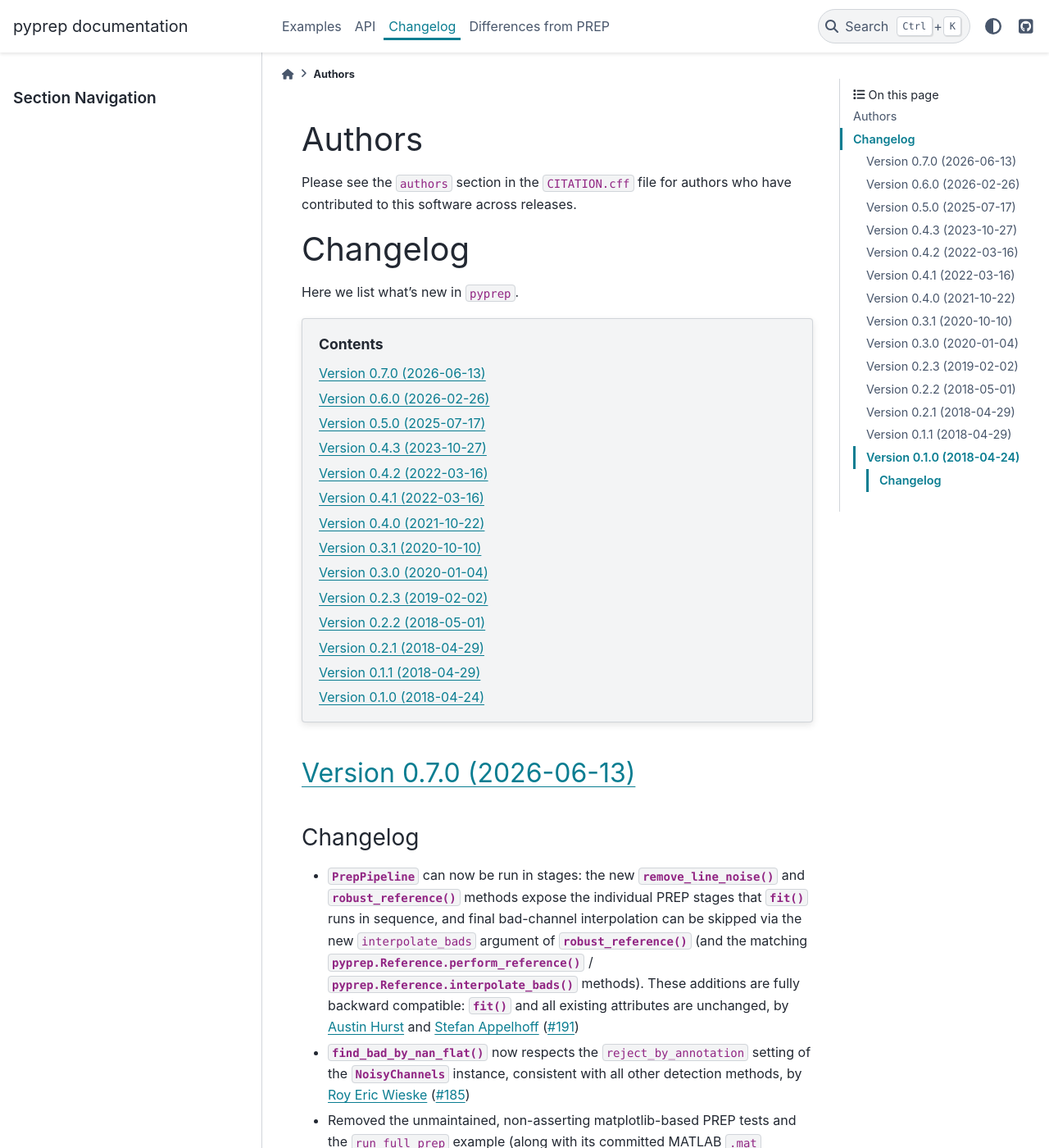
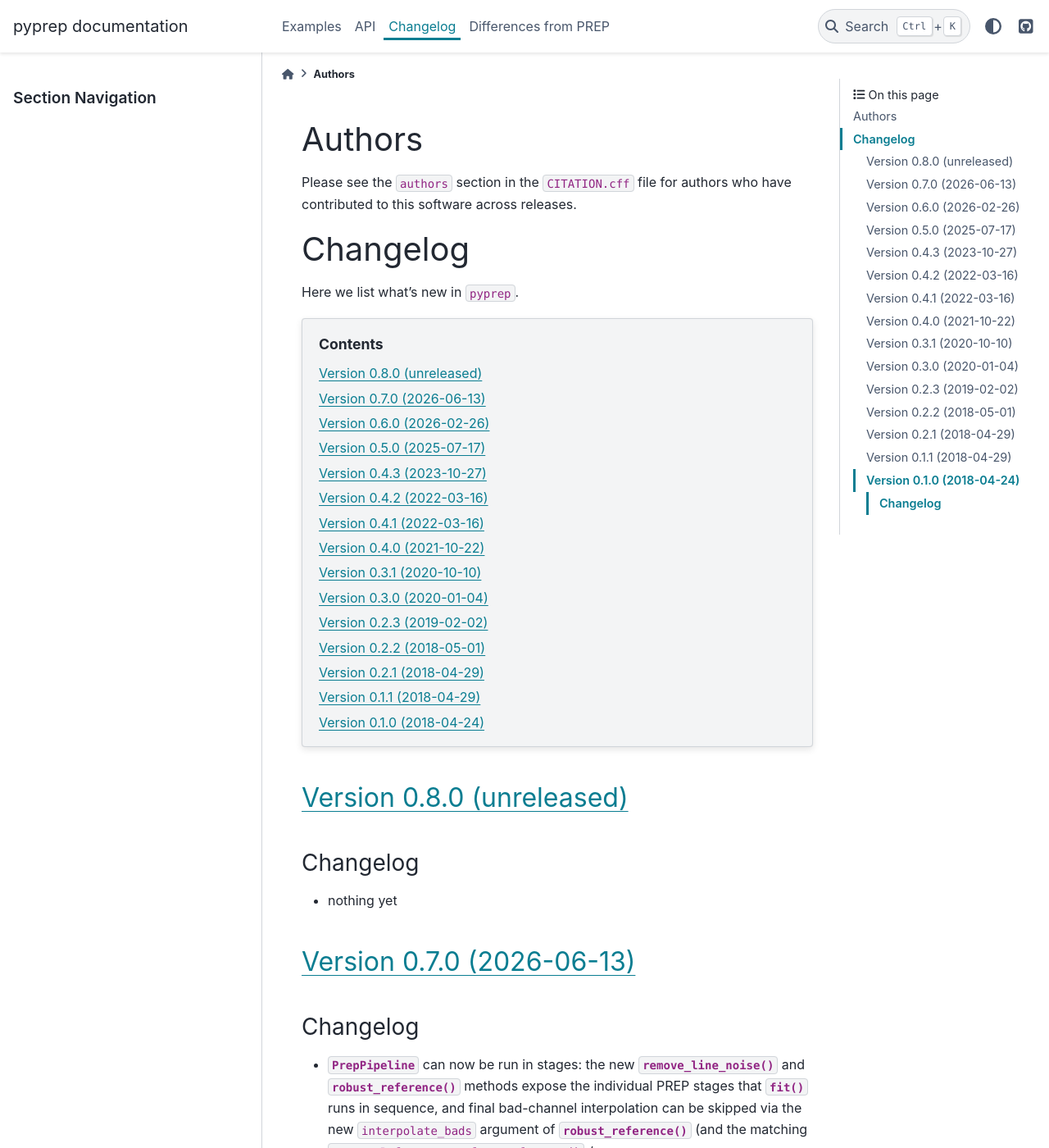
Before and after one commit to sappelhoff/pyprep, a Sphinx documentation site: the page built from docs/changelog.rst, in a window 1280 px wide and 1400 px high. Shown: the whole window at 82% size. Built offline with Sphinx 7.4.7 and the PyData theme 0.15.4, drawn with Linux system fonts in a browser that asks for light colours; the version number could not be read and is left out.

Commit message:
start dev 0.8.0 (#194)
* start dev 0.8.0

* Use no-guess-dev version scheme for development builds

```diff
--- a/docs/changelog.rst
+++ b/docs/changelog.rst
@@ -18,6 +18,15 @@ Here we list what's new in ``pyprep``.
    :depth: 1
 
 .. currentmodule:: pyprep
+
+.. _changes_0_8_0:
+
+Version 0.8.0 (unreleased)
+--------------------------
+
+Changelog
+~~~~~~~~~
+- nothing yet
 
 .. _changes_0_7_0:
 
--- a/pyproject.toml
+++ b/pyproject.toml
@@ -95,7 +95,7 @@ exclude = [
 allow-direct-references = true  # allow specifying URLs in our dependencies
 
 [tool.hatch.version]
-raw-options = {version_scheme = "release-branch-semver"}
+raw-options = {local_scheme = "node-and-date", version_scheme = "no-guess-dev"}
 source = "vcs"
 
 [tool.pytest.ini_options]
```
